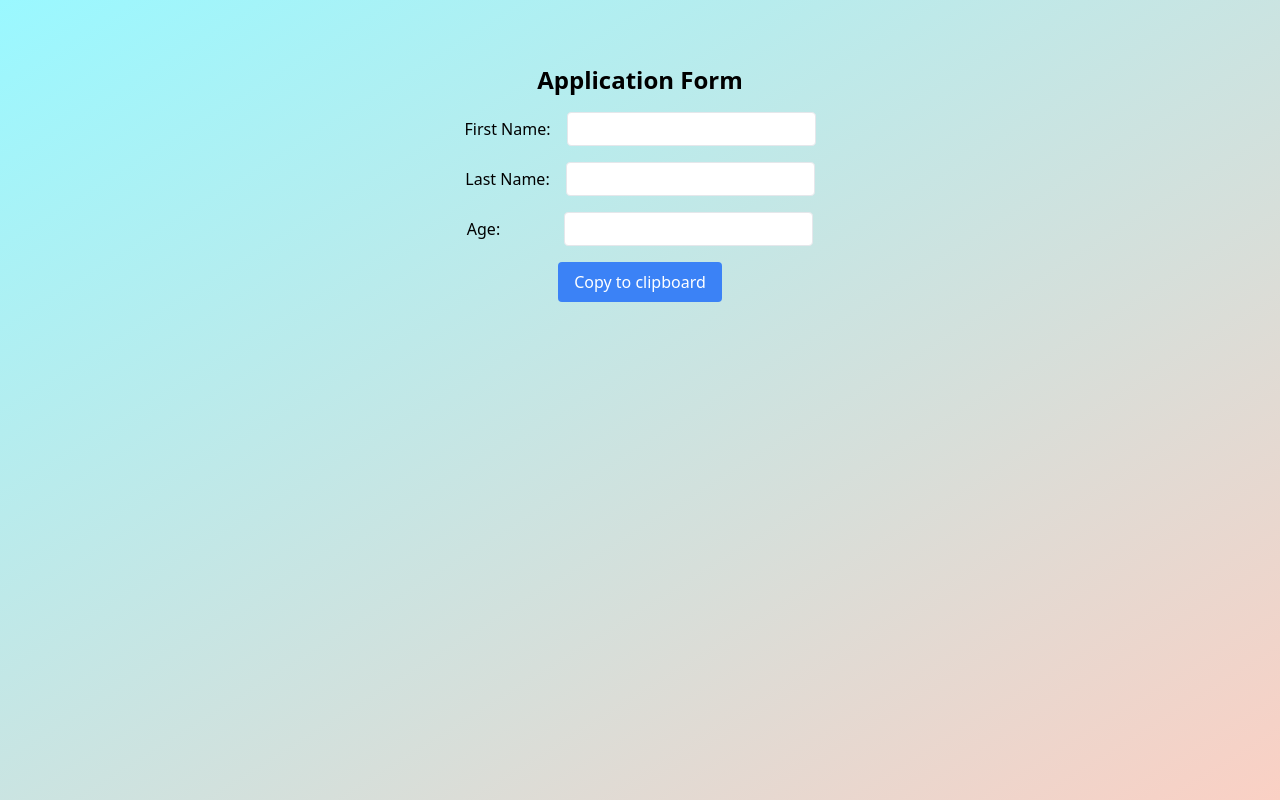
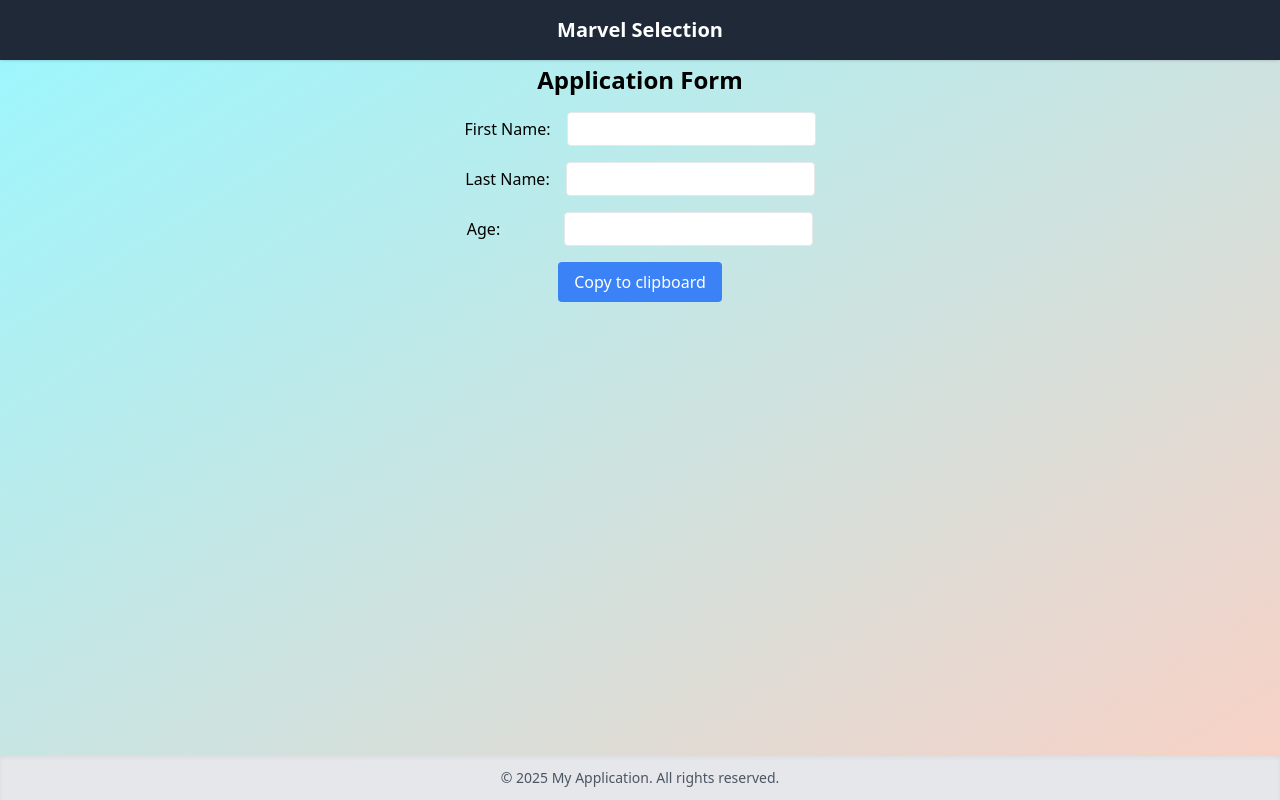
Before and after one commit to Muthanandham/test, an Angular app: page / in a window 1280 px wide. Built offline with nearby package versions, Linux system fonts and the light colour scheme.

Commit message:
jenkins updated

```diff
--- a/src/app/app.component.html
+++ b/src/app/app.component.html
@@ -1,3 +1,10 @@
+<!-- HEADER -->
+<header
+  class="fixed top-0 left-0 w-full bg-gray-800 text-white text-center py-4 shadow z-50"
+>
+  <h1 class="text-xl font-semibold">Marvel Selection</h1>
+</header>
+
 <div class="flex flex-col items-center gap-4 p-4 pt-16">
   <h1 class="text-2xl font-bold">Application Form</h1>
 
@@ -24,3 +31,9 @@
   </button>
 </div>
 <div class="flex flex-col items-center" *ngIf="showText">{{ template }}</div>
+<!-- FOOTER -->
+<footer
+  class="fixed bottom-0 left-0 w-full bg-gray-200 text-center py-3 text-sm text-gray-600 shadow-inner"
+>
+  © 2025 My Application. All rights reserved.
+</footer>
```
Also changed, not shown: 1 other file (tests, documents, lock files or other folders).
